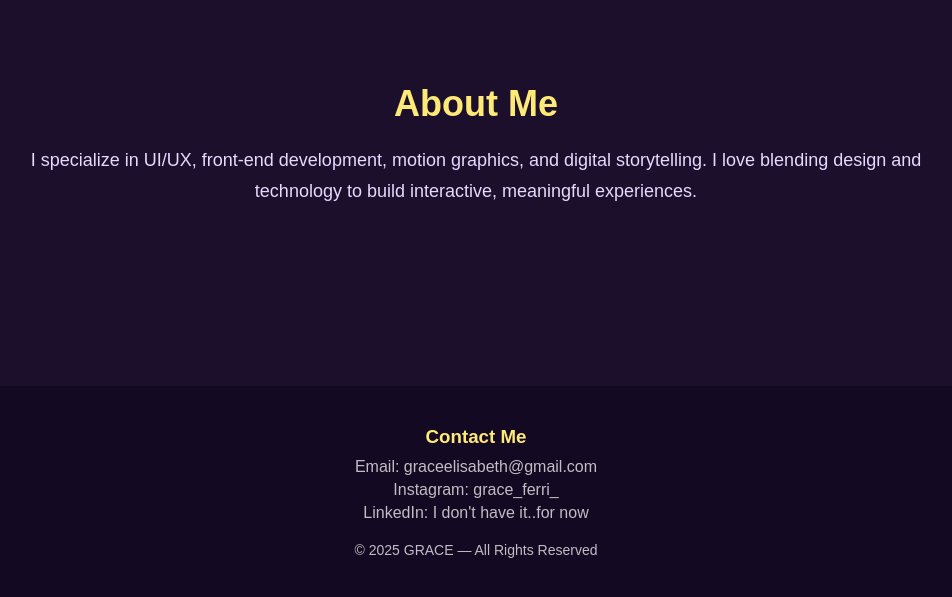
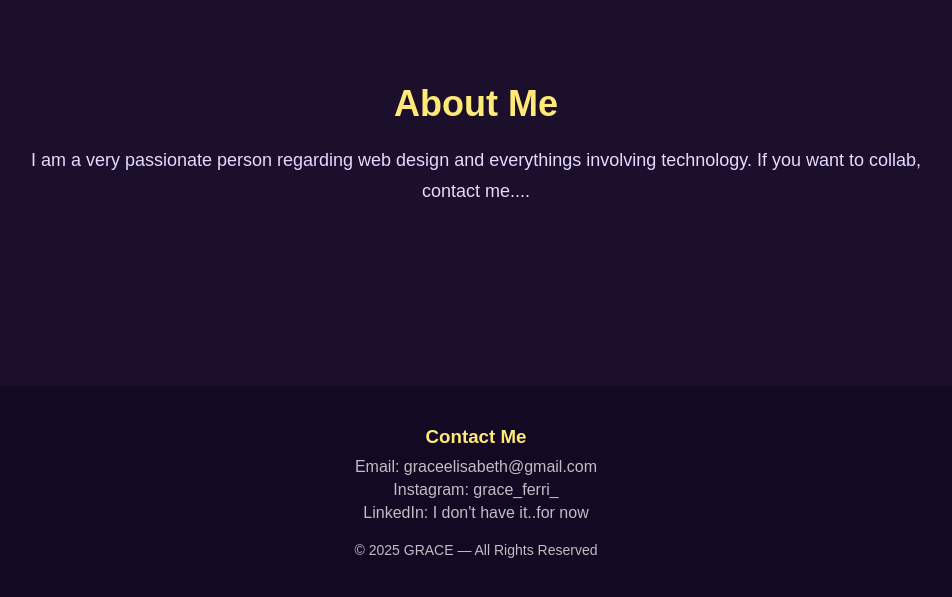
Before and after one commit to graceferri/MYPORTFOLIO, a plain HTML site: page index.html in a window 1280 px wide. Shown: the part 965-1562 px from the top of the page, without its empty margins (164-1116 px from the left). Drawn offline with Linux system fonts and the light colour scheme.

Commit message:
Update index.html

```diff
--- a/index.html
+++ b/index.html
@@ -187,9 +187,8 @@ abethf@<!DOCTYPE html>
         <h2>About Me</h2>
         <p>
             <!-- Edit this paragraph with your real details -->
-            I specialize in UI/UX, front-end development, motion graphics,
-            and digital storytelling. I love blending design and technology
-            to build interactive, meaningful experiences.
+            I am a very passionate person regarding web design and everythings involving technology.
+            If you want to collab, contact me....
         </p>
     </section>
 
```
